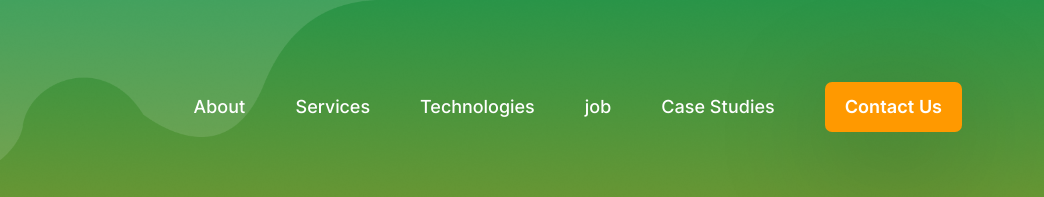
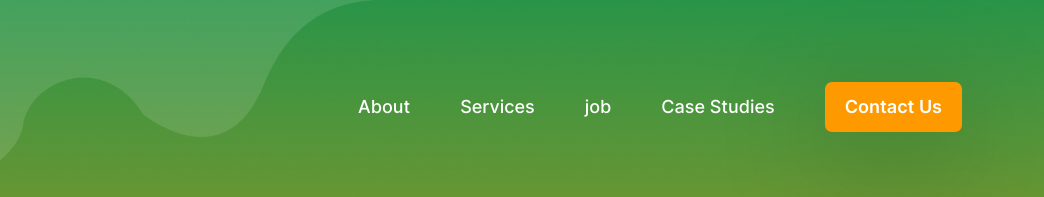
Before and after one commit to arijit2024/Floa, a plain HTML site: page index.html in a window 1280 px wide. Shown: the top 197 px of the page, 236-1280 px from the left. Drawn offline with Linux system fonts and the light colour scheme; files whose address does not match are found by name.

Commit message:
Update index.html

```diff
--- a/index.html
+++ b/index.html
@@ -34,8 +34,6 @@
               <li class="nav-item">
                 <a class="nav-link" href="https://ecommercewebhub.com/dev/html/SMAL/#our-services-area">Services</a>
               </li>
-              <li class="nav-item">
-                <a class="nav-link" href="https://ecommercewebhub.com/dev/html/SMAL/#technologies-area">Technologies</a>
               </li>
               <li class="nav-item">
                 <a class="nav-link" href="job.html">job</a>
```
